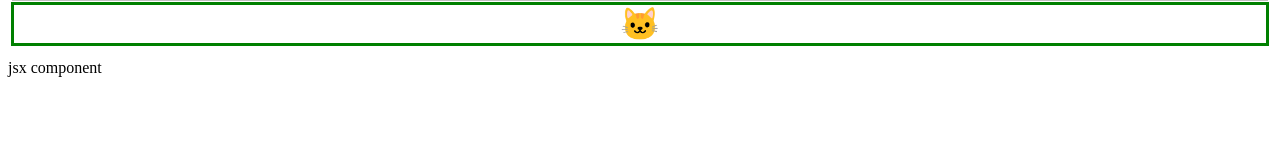
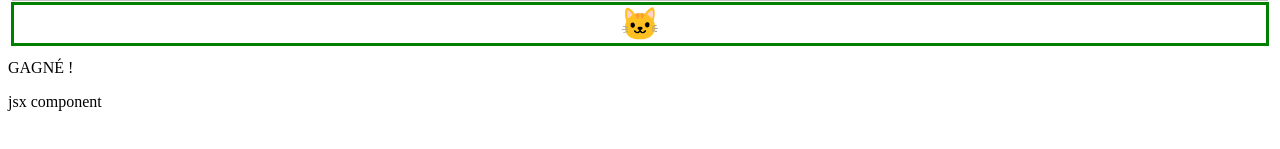
Before and after one commit to akkoga/first_react_app, a React (Create React App) app in the folder memory/: page / in a window 1280 px wide. Shown: the part 369-518 px from the top of the page. Built offline with nearby package versions, Linux system fonts and the light colour scheme.

Commit message:
Add second counter
permet de savoir si la seconde l'heure est pair

```diff
--- a/memory/src/App.js
+++ b/memory/src/App.js
@@ -6,10 +6,13 @@ class App extends React.Component {
   //fonction pour le onclick sur une carte
   cardClick(card, feedback){
     const HIDDEN_SYMBOL = '❓'
-    console.log(feedback === "hidden" ? HIDDEN_SYMBOL+"dont try to cheat : "+feedback : card+"clicked")
+    console.log(feedback === "hidden" ? HIDDEN_SYMBOL+"dont try to cheat" : card+"clicked")
   }
 
   render() {
+    //permet de savoir quand les secondes sont pairs
+    const won = new Date().getSeconds() % 2 === 0
+
     return (
       <div className="memory">
         <GuessCount guesses={0} />
@@ -21,6 +24,7 @@ class App extends React.Component {
         <Card card="🎩" feedback="visible" onClick = {this.cardClick}/>
         <Card card="🐶" feedback="hidden" onClick = {this.cardClick}/>
         <Card card="🐱" feedback="justMatched" onClick = {this.cardClick}/>
+        {won && <p>GAGNÉ !</p>}
       </div>
     )
   }
```
